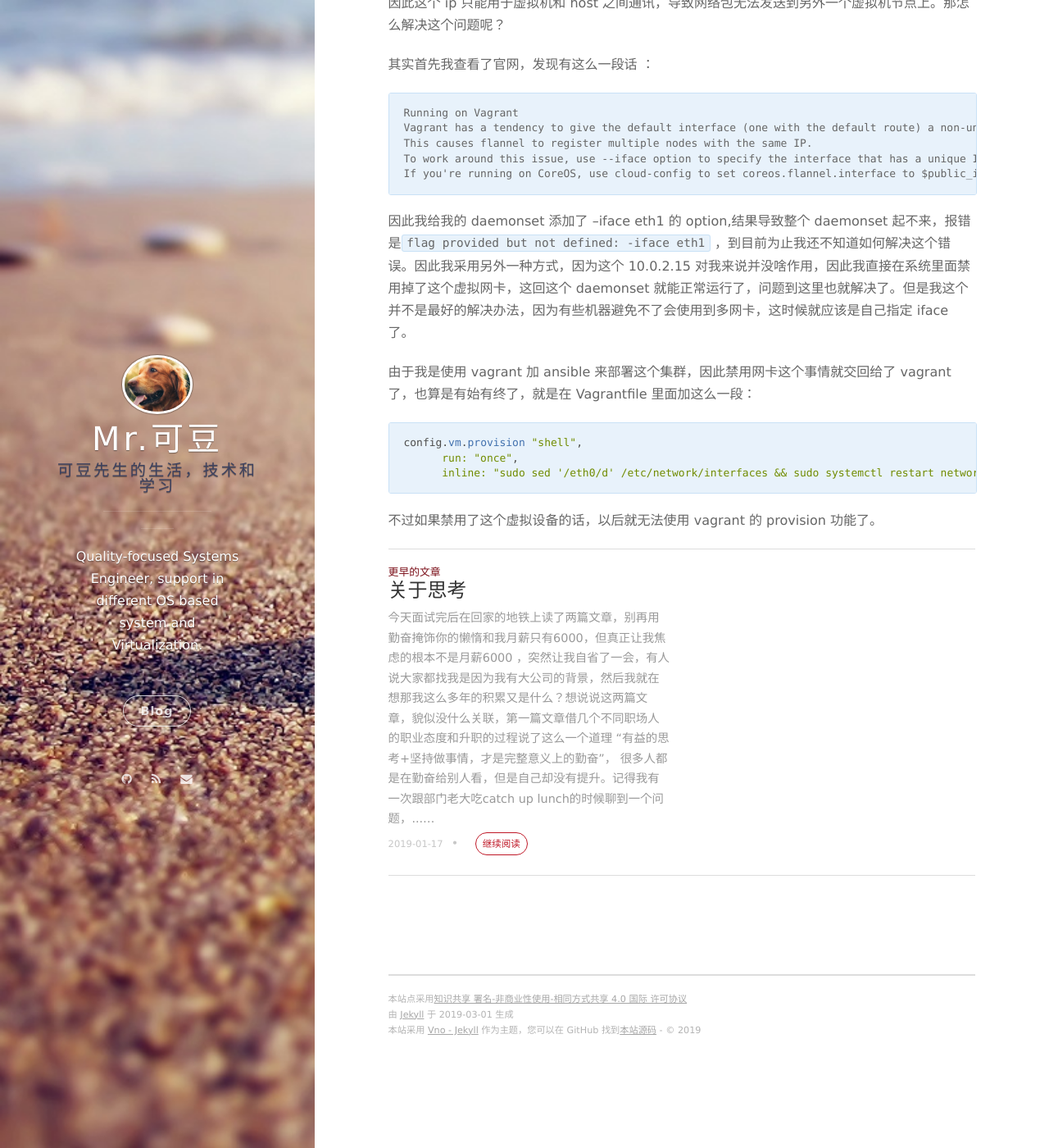
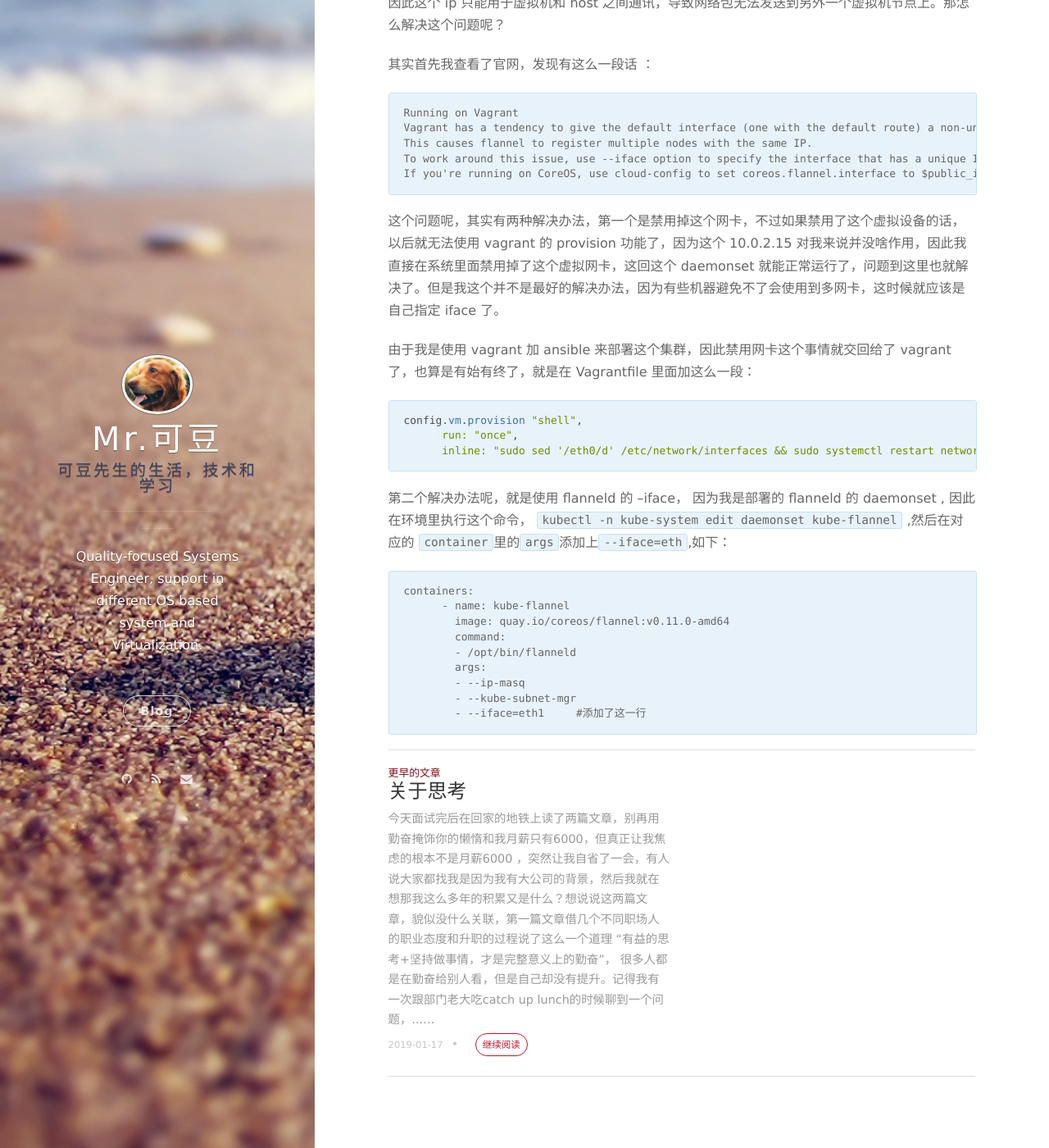
Before and after one commit to NickSu86/NickSu86.github.io, a Jekyll site: the page built from _posts/2019-02-23-K8S-network-flannel-debug.markdown, in a window 1280 px wide and 1400 px high, scrolled down 1676 px. Shown: the whole window at 82% size. Built offline with Jekyll 4.4.1, drawn with Linux system fonts in a browser that asks for light colours; nearby versions of some CDN libraries; comment, search, counter and statistics services are not loaded.

Commit message:
update _posts/2019-02-23-K8S-network-flannel-debug.markdown

````diff
--- a/_posts/2019-02-23-K8S-network-flannel-debug.markdown
+++ b/_posts/2019-02-23-K8S-network-flannel-debug.markdown
@@ -63,7 +63,7 @@ To work around this issue, use --iface option to specify the interface that has
 If you're running on CoreOS, use cloud-config to set coreos.flannel.interface to $public_ipv4.
 ```
 
- 因此我给我的 daemonset 添加了 --iface eth1 的 option,结果导致整个 daemonset 起不来，报错是`flag provided but not defined: -iface eth1` ，到目前为止我还不知道如何解决这个错误。因此我采用另外一种方式，因为这个 10.0.2.15 对我来说并没啥作用，因此我直接在系统里面禁用掉了这个虚拟网卡，这回这个 daemonset 就能正常运行了，问题到这里也就解决了。但是我这个并不是最好的解决办法，因为有些机器避免不了会使用到多网卡，这时候就应该是自己指定 iface 了。
+这个问题呢，其实有两种解决办法，第一个是禁用掉这个网卡，不过如果禁用了这个虚拟设备的话，以后就无法使用 vagrant 的 provision 功能了，因为这个 10.0.2.15 对我来说并没啥作用，因此我直接在系统里面禁用掉了这个虚拟网卡，这回这个 daemonset 就能正常运行了，问题到这里也就解决了。但是我这个并不是最好的解决办法，因为有些机器避免不了会使用到多网卡，这时候就应该是自己指定 iface 了。
 
 由于我是使用 vagrant 加 ansible 来部署这个集群，因此禁用网卡这个事情就交回给了 vagrant 了，也算是有始有终了，就是在 Vagrantfile 里面加这么一段：
 
@@ -73,4 +73,16 @@ config.vm.provision "shell",
       inline: "sudo sed '/eth0/d' /etc/network/interfaces && sudo systemctl restart networking"
 ```
 
-不过如果禁用了这个虚拟设备的话，以后就无法使用 vagrant 的 provision 功能了。
+第二个解决办法呢，就是使用 flanneld 的 --iface， 因为我是部署的 flanneld 的 daemonset , 因此在环境里执行这个命令， `kubectl -n kube-system edit daemonset kube-flannel` ,然后在对应的 `container`里的`args`添加上`--iface=eth`,如下：
+
+```
+containers:
+      - name: kube-flannel
+        image: quay.io/coreos/flannel:v0.11.0-amd64
+        command:
+        - /opt/bin/flanneld
+        args:
+        - --ip-masq
+        - --kube-subnet-mgr
+        - --iface=eth1     #添加了这一行
+```
````
